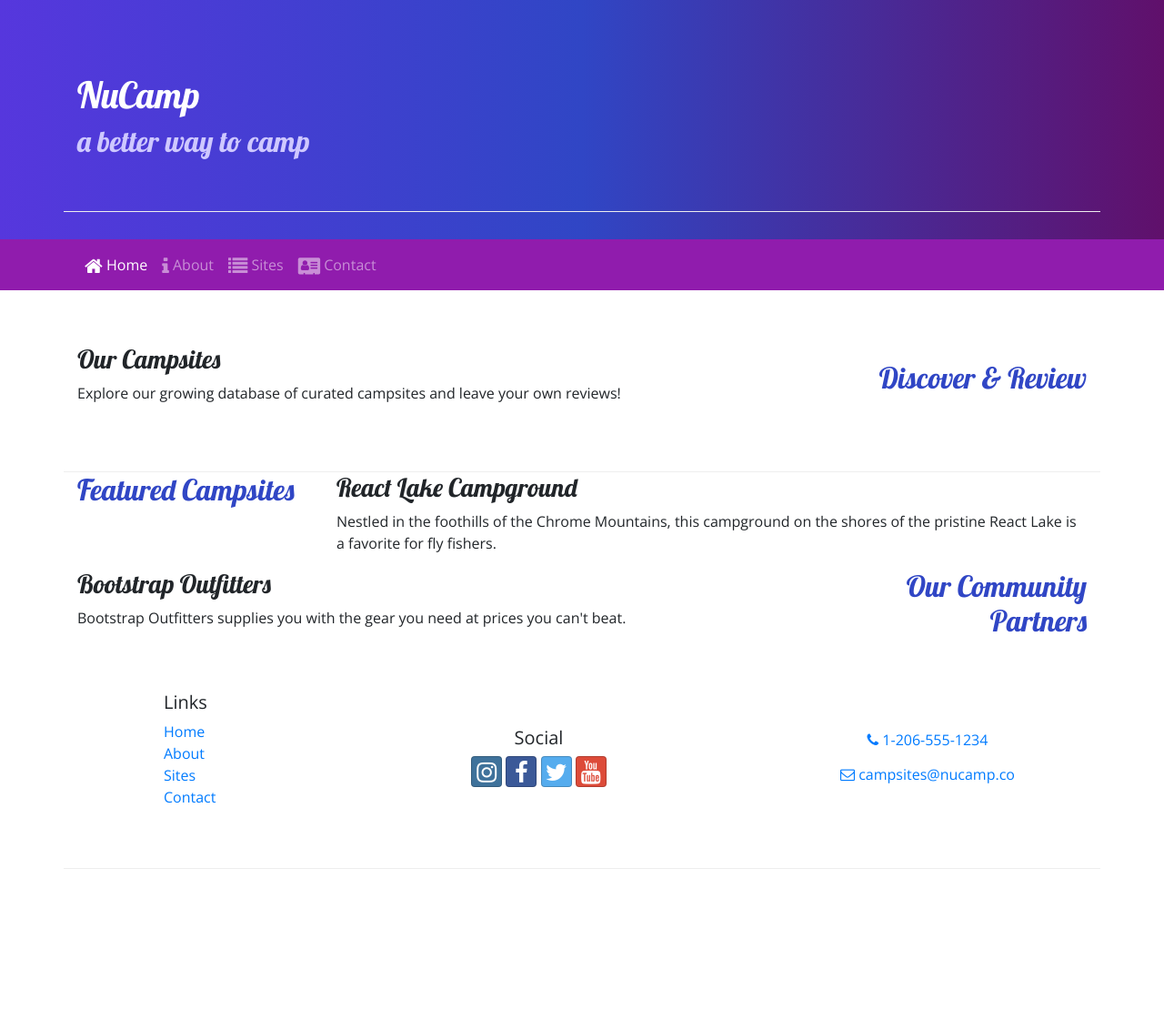
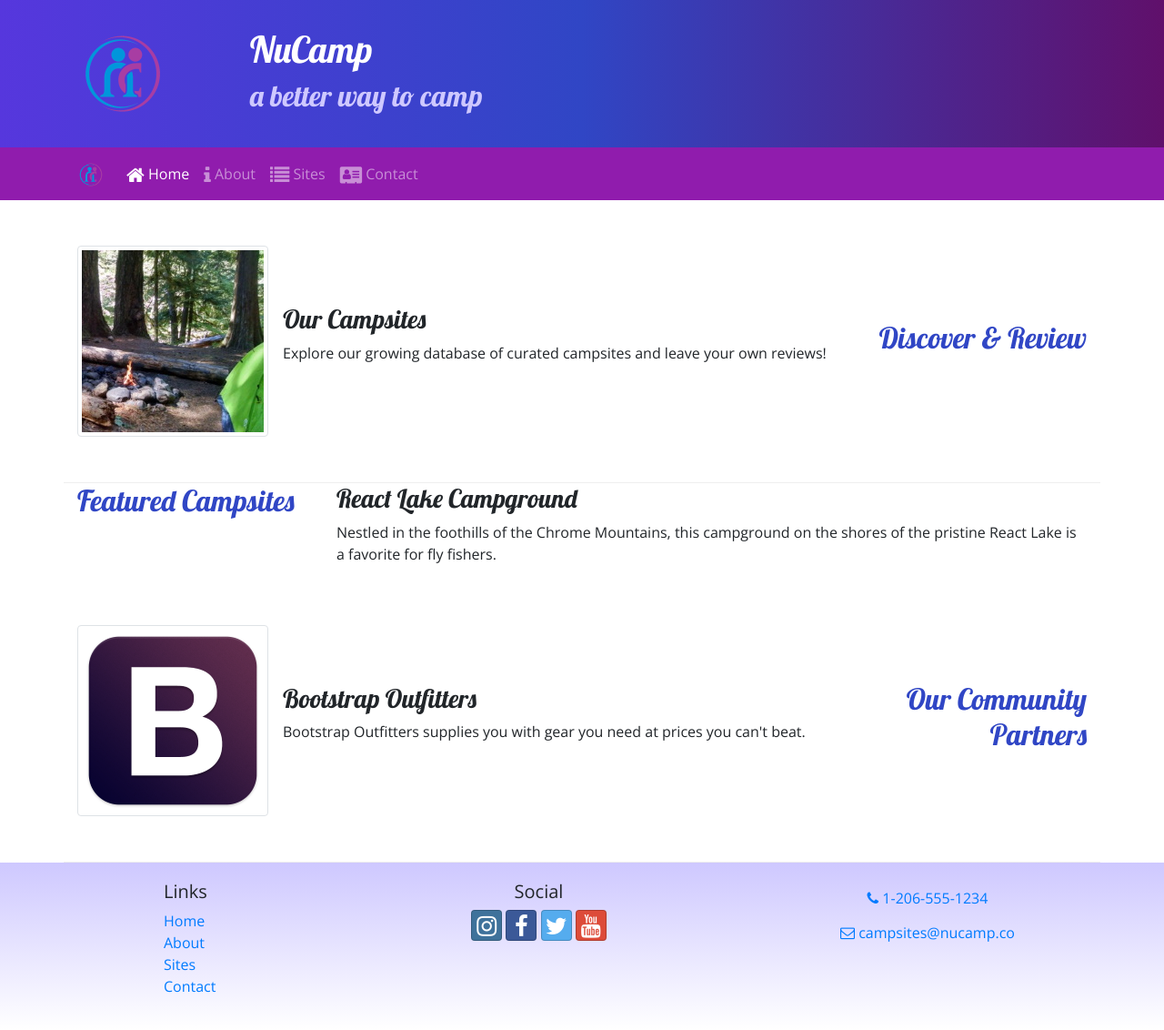
Before and after one commit to kidipanda/nu-contactus, a website: page index.html in a window 1280 px wide. Shown: the whole page at 91% size. Before the commit the page ends 955 px from the top, so only its background shows below. Drawn offline with nearby package versions, Linux system fonts and the light colour scheme.

Commit message:
Images and Media

```diff
--- a/index.html
+++ b/index.html
@@ -18,10 +18,15 @@
 
     <header class="jumbotron jumbotron-fluid">
         <div class="container">
-            <div class="row row-content align-items-center">
+            <div class="row">
+                <div class="col-4 col-sm-3 col-md-2 align-self-center">
+                    <img src="img/logo.png" class="img-fluid" />
+                </div>
+
                     <div class="col">
                 <h1>NuCamp</h1>
                 <h2>a better way to camp</h2>
+                </div>
                 </div>
             </div>
         </div>
@@ -29,7 +34,9 @@
 
     <nav class="navbar navbar-expand-sm navbar-dark sticky-top">
         <div class="container">
-            <button class="navbar-toggler ml-auto" type="button" data-toggle="collapse" data-target="#nucampNavbar">
+            <a class="navbar-brand" href="#"><img src="img/logo.png" height="30" width="30" /></a>
+            <button class="navbar-toggler" type="button" data-toggle="collapse" data-target="#nucampNavbar">
+            <button class="navbar-toggler" type="button" data-toggle="collapse" data-target="#nucampNavbar">
                 <span class="navbar-toggler-icon"></span>
             </button>
             <div class="collapse navbar-collapse" id="nucampNavbar">
@@ -49,8 +56,13 @@
                 <h2 class="text-sm-right">Discover & Review</h2>
             </div>
             <div class="col">
+                <div class="media">
+                    <img class="d-flex mr-3 img-thumbnail" src="img/breadcrumb-trail-thumb.jpg" alt="Breadcrumb Trail" />
+                    <div class="media-body align-self-center">
                         <h3>Our Campsites</h3>
-                <p>Explore our growing database of curated campsites and leave your own reviews!</p>
+                        <p class="d-none d-sm-block">Explore our growing database of curated campsites and leave your own reviews!</p>
+                    </div>
+                </div>
             </div>
         </div>
 
@@ -64,20 +76,26 @@
    			</div>
         </div>
 
-        <div class="row">
+        <div class="row row-content align-items-center">
             <div class="col-sm-4 order-sm-last col-md-3">
                 <h2 class="text-sm-right">Our Community Partners</h2>
             </div>
             <div class="col">
+                <div class="media">
+                    <img class="d-flex mr-3 img-thumbnail" src="img/bootstrap-thumb.png" alt="Bootstrap Outfitters" />
+                    <div class="media-body align-self-center">
                         <h3>Bootstrap Outfitters</h3>
-        		<p>Bootstrap Outfitters supplies you with the gear you need at prices you can't beat.</p>
+        				<p class="d-none d-sm-block">Bootstrap Outfitters supplies you with gear you need at prices you can't beat.</p>
                     </div>
                 </div>
             </div>
 
-    <footer>
+        </div>
+    </div>
+
+    <footer class="site-footer">
         <div class="container">
-            <div class="row row-content align-items-center">
+            <div class="row">
                 <div class="col-4 col-sm-2 offset-1">
                     <h5>Links</h5>
             		<ul class="list-unstyled">
```
Also changed, not shown: aboutus.html (+6 -0 lines), contactus.html (+8 -0 lines), img/bootstrap-thumb.png (added), img/breadcrumb-trail-thumb.jpg (added), img/breadcrumb-trail.jpg (added), img/chrome-river-thumb.jpg (added), img/chrome-river.jpg (added), img/logo.png (added), img/react-lake-thumb.jpg (added), img/react-lake.jpg (added). Lines whose indentation alone changed are shown as unchanged.
